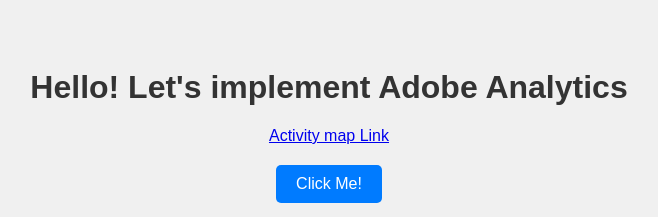
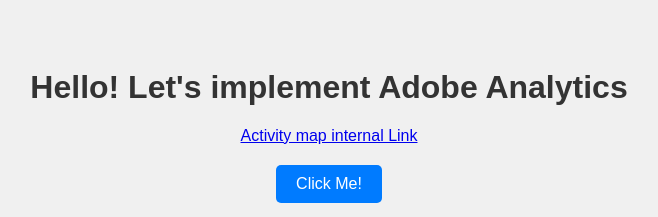
Before and after one commit to deorari/adobe.analytics, a plain HTML site: page index.html in a window 1280 px wide. Shown: the part 246-463 px from the top of the page, without its empty margins (311-969 px from the left). Drawn offline with Linux system fonts and the light colour scheme.

Commit message:
Update index.html

```diff
--- a/index.html
+++ b/index.html
@@ -41,7 +41,7 @@
 <body>
   <h1>Hello! Let's implement Adobe Analytics</h1>
 
-  <a href="https://deorari.github.io/adobe.analytics/">Activity map Link</a>
+  <a href="https://deorari.github.io/adobe.analytics/">Activity map internal Link</a>
 
   <button onclick="alert('Button was clicked!')">Click Me!</button>
 
```
